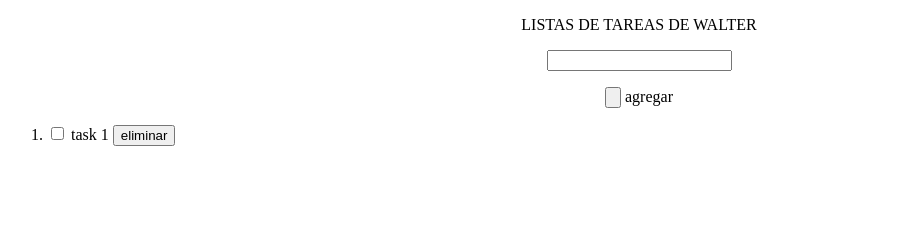
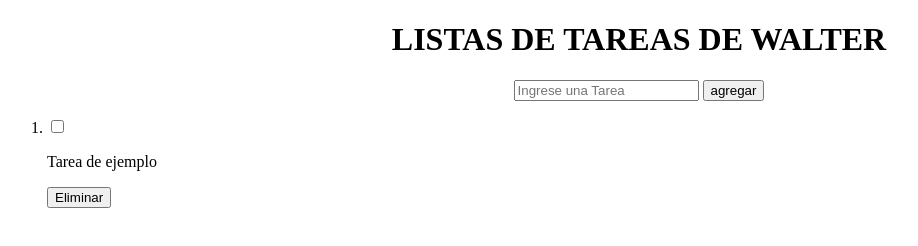
Before and after one commit to yayo12/todo-app, a plain HTML site: page v0/index.html in a window 1280 px wide. Shown: the whole page, without its empty margins (1-919 px from the left). Drawn offline with Linux system fonts and the light colour scheme.

Commit message:
Update index.html

```diff
--- a/v0/index.html
+++ b/v0/index.html
@@ -8,20 +8,24 @@
     <link rel="stylesheet" href="styles.css">
 </head>
 <body>
-    <header> <p>LISTAS DE TAREAS DE WALTER</p> </header>
-    <form action="">
+    <header> <h1>LISTAS DE TAREAS DE WALTER</h1> </header>
 
-    <input id="nuevastareas" type="text" name="tarea">
-    <p><input id="botonag" type="button" > agregar</p>
+        <form action="">
 
-</form>
+        <input id="nuevastareas" type="text" name="tarea" placeholder="Ingrese una Tarea">
+        <button id="botonag">agregar</button>
+        </form>
 <ol id="lista">
     <li>
 
-<p><input type="checkbox"> task 1 <button onclick = "eliminar">eliminar</button></p>
+            <input type="checkbox">
+            <p>Tarea de ejemplo</p>
+            <button onclick="eliminar(this)">Eliminar</button>
 
-   </li>
+
+    </li>
 </ol>
+
 <script src="main.js"></script>
 </body>
 
```
